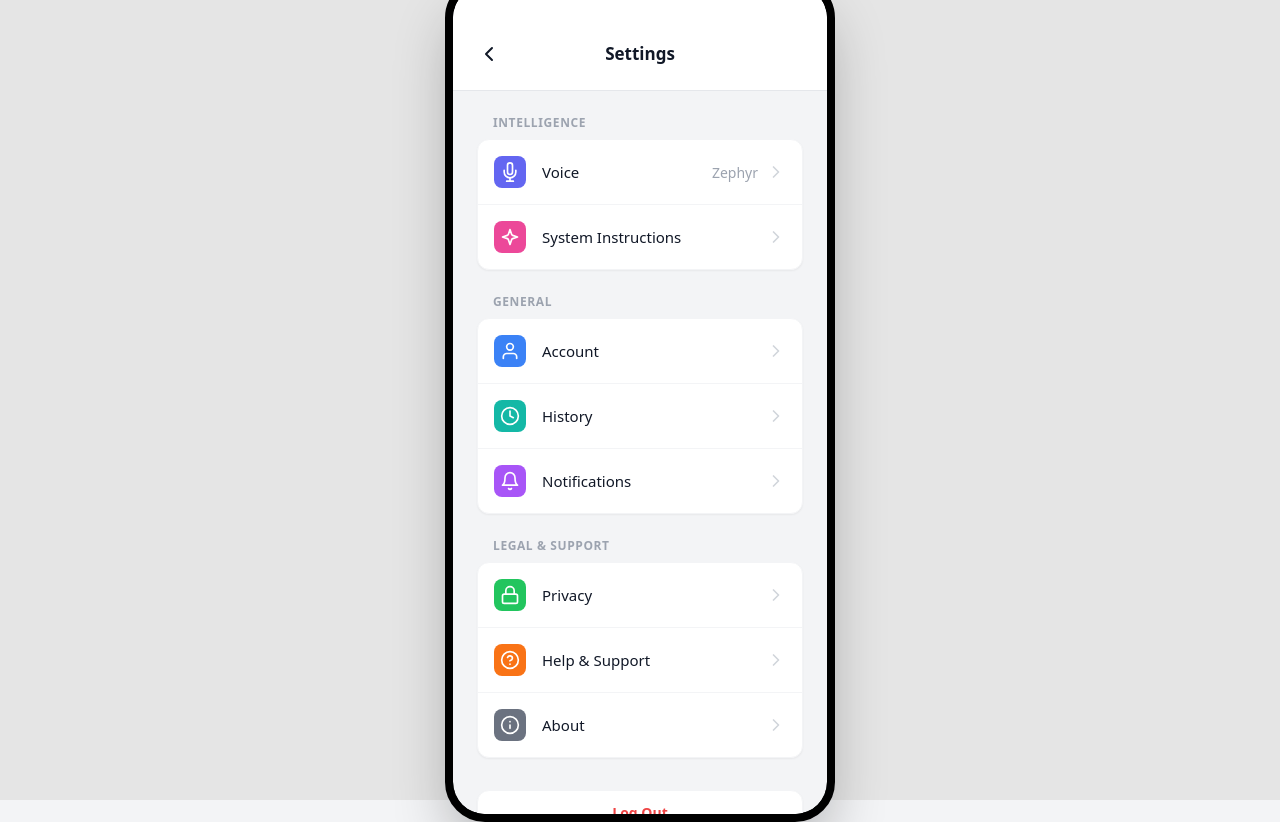
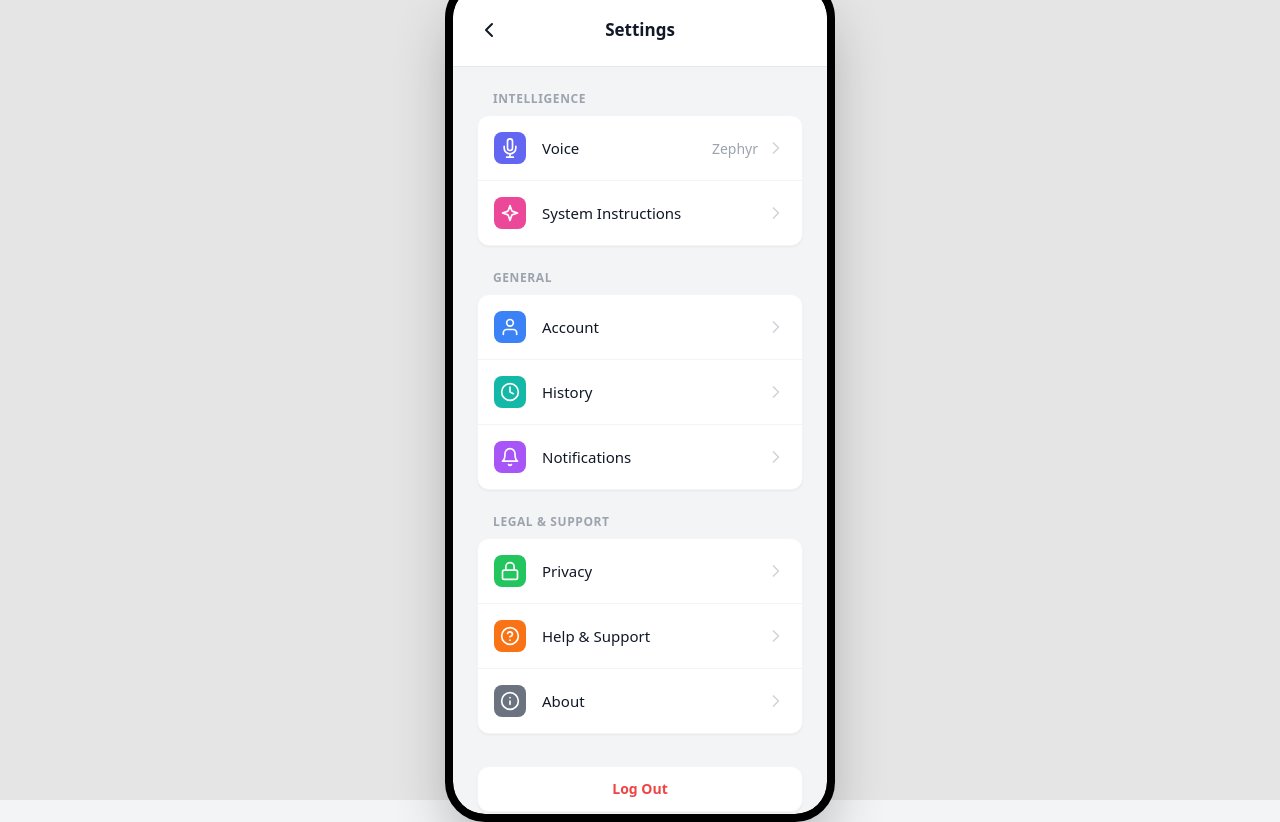
Before and after one commit to sonyddr666/livego, a React (Vite) app: page / in a window 1280 px wide. Both pictures are taken after a click on the button 771 px from the left and 34 px from the top of the page. Built offline with nearby package versions, Linux system fonts and the light colour scheme.

Commit message:
Fudeu d novo

```diff
--- a/components/SettingsScreen.tsx
+++ b/components/SettingsScreen.tsx
@@ -45,7 +45,7 @@ const SettingsItem: React.FC<{
 export const SettingsScreen: React.FC<SettingsProps> = ({ onBack, onNavigate, currentVoice }) => {
   return (
     <div className="flex flex-col h-full bg-[#f3f4f6]">
-      <div className="flex items-center px-6 pt-12 pb-4 bg-white border-b border-gray-200 sticky top-0 z-20">
+      <div className="flex items-center px-6 pt-6 pb-4 bg-white border-b border-gray-200 sticky top-0 z-20">
         <button onClick={onBack} className="p-2 -ml-2 text-gray-900 rounded-full hover:bg-gray-100 transition-colors">
           <IconChevronLeft className="w-6 h-6" />
         </button>
```
